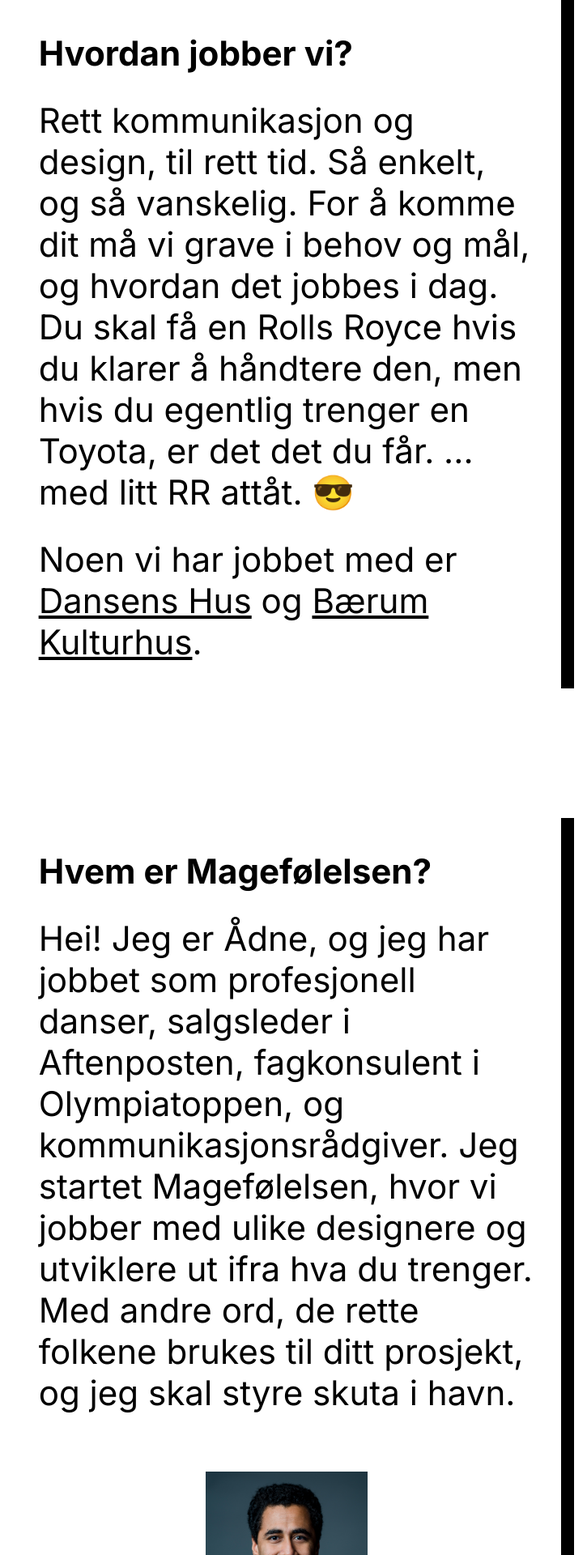
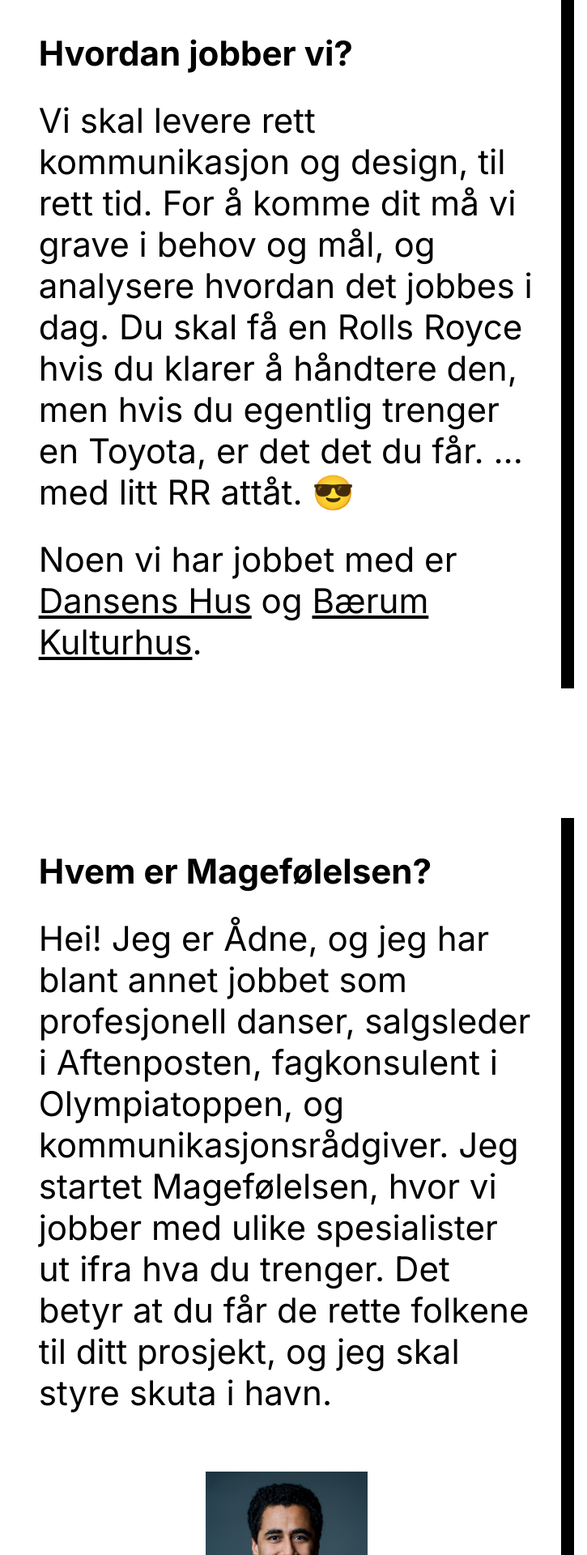
Before and after one commit to AMarlonG/magefolelsen, a Next.js app: page /om-magefolelsen in a window 1280 px wide. Shown: the part 1680-3600 px from the top of the page at 81% size, without its empty margins (555-1280 px from the left). Built offline with nearby package versions, Linux system fonts and the light colour scheme.

Commit message:
Last changes for now

```diff
--- a/app/om-magefolelsen/page.tsx
+++ b/app/om-magefolelsen/page.tsx
@@ -38,11 +38,11 @@ export default function AboutPage() {
           <section id='how'>
             <h3>Hvordan jobber vi?</h3>
             <p>
-              Rett kommunikasjon og design, til rett tid. Så enkelt, og så
-              vanskelig. For å komme dit må vi grave i behov og mål, og hvordan
-              det jobbes i dag. Du skal få en Rolls Royce hvis du klarer å
-              håndtere den, men hvis du egentlig trenger en Toyota, er det det
-              du får. ... med litt RR attåt. 😎
+              Vi skal levere rett kommunikasjon og design, til rett tid. For å
+              komme dit må vi grave i behov og mål, og analysere hvordan det
+              jobbes i dag. Du skal få en Rolls Royce hvis du klarer å håndtere
+              den, men hvis du egentlig trenger en Toyota, er det det du får.
+              ... med litt RR attåt. 😎
             </p>
             <p>
               Noen vi har jobbet med er{' '}
@@ -54,12 +54,12 @@ export default function AboutPage() {
             <h3>Hvem er Magefølelsen?</h3>
 
             <p>
-              Hei! Jeg er Ådne, og jeg har jobbet som profesjonell danser,
-              salgsleder i Aftenposten, fagkonsulent i Olympiatoppen, og
+              Hei! Jeg er Ådne, og jeg har blant annet jobbet som profesjonell
+              danser, salgsleder i Aftenposten, fagkonsulent i Olympiatoppen, og
               kommunikasjonsrådgiver. Jeg startet Magefølelsen, hvor vi jobber
-              med ulike designere og utviklere ut ifra hva du trenger. Med andre
-              ord, de rette folkene brukes til ditt prosjekt, og jeg skal styre
-              skuta i havn.
+              med ulike spesialister ut ifra hva du trenger. Det betyr at du får
+              de rette folkene til ditt prosjekt, og jeg skal styre skuta i
+              havn.
             </p>
             <div className='self-portrait'>
               <SelfPortrait />
```
